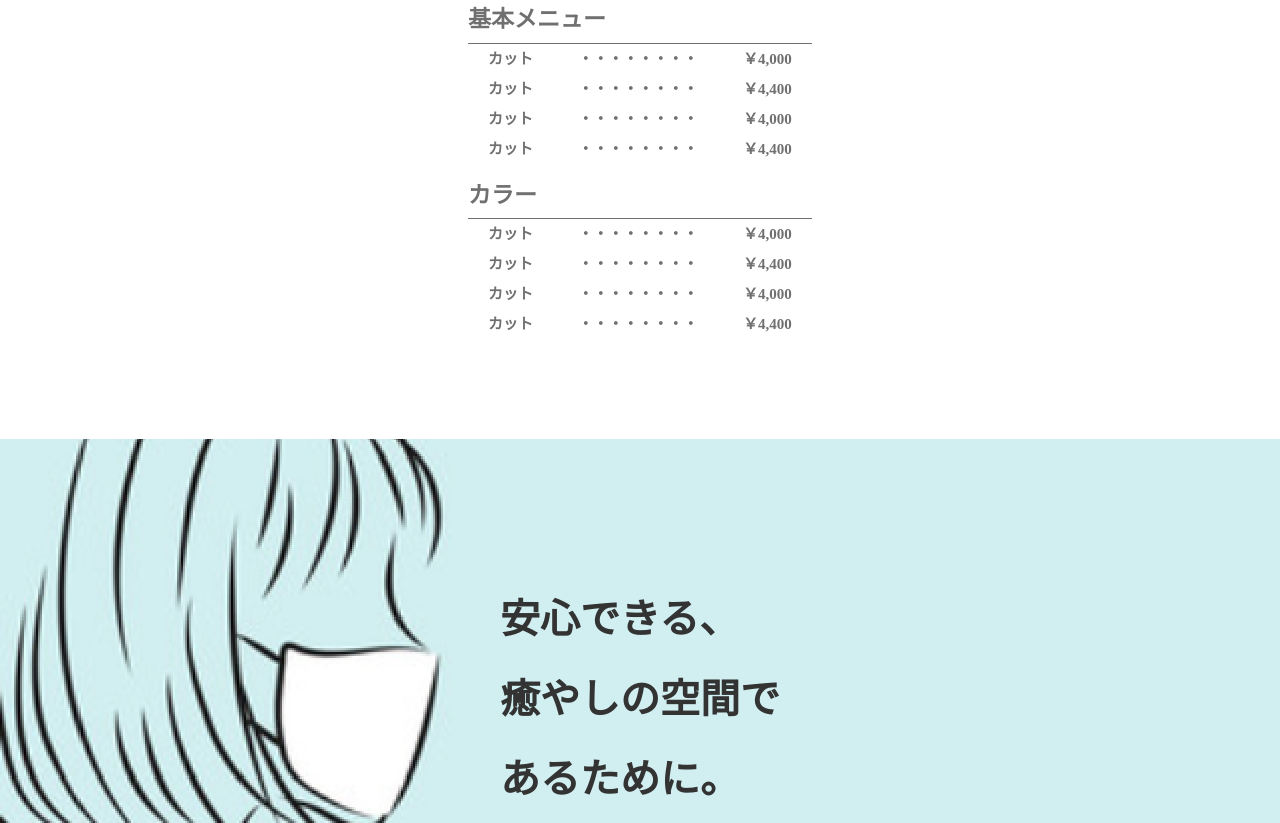
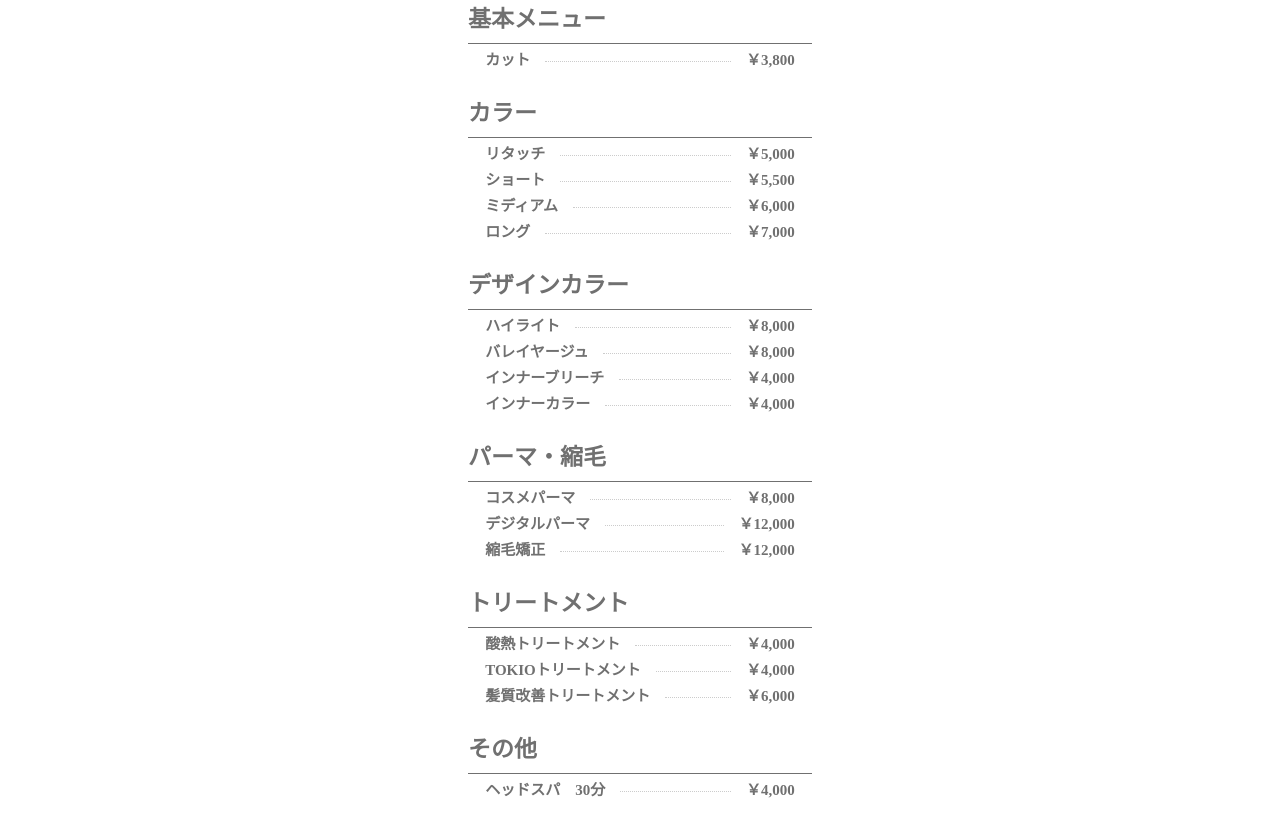
Before and after one commit to inouegaku01/site-yui, a plain HTML site: page menu.html in a window 1280 px wide. Shown: the part 492-1315 px from the top of the page. Drawn offline with Linux system fonts and the light colour scheme.

Commit message:
サイトデザイン大幅修正

```diff
--- a/css/style.css
+++ b/css/style.css
@@ -309,9 +309,9 @@ a:active, a:focus {outline:0;}
 }
 
 /* content_common */
-section.blue { background-color: #d1eef0; }
+section.blue { /*background-color: #d1eef0;*/ }
 section .content { max-width: 768px; padding: 20px 10px; }
-section .content.center { margin: 0 auto; text-align: center; }
+	section .content.center { margin: 0 auto; text-align: center; }
 #wrapper { overflow-x: hidden; }
 .left{ text-align: left; }
 .right{ text-align: right; }
@@ -323,7 +323,7 @@ section p.sp_mgt0 { margin-top: 0; }
 section.content img { max-width:90%; height:auto; }
 section.content p, section p {
 	margin-bottom:15px;
-	line-height: 2em;
+	line-height: 1.5em;
 }
 .aligncenter { text-align: center; }
 a img:hover {
@@ -354,8 +354,8 @@ a img:hover {
 @media screen and (max-width:767px) {
 	.col2 .box { display: inline-block; width:48%; vertical-align: top; padding: 5px;}
 	.col2 h3.catchcopy { margin: 20px 0; padding: 0; }
-	.col2 .box img { margin: 0 auto 20px; }
-	.sp_maxwidth .col2 .box { width: 100%; margin: 0 0 20px; }
+	.col2 .box img { /*margin: 0 auto 20px; */}
+.sp_maxwidth .col2 .box { width: 100%; margin: 0 0 20px; }
 	.sp_maxwidth .col2 .box.maxwidth { padding: 0; }
 	.sp_maxwidth .col2 .box.maxwidth p { padding: 0; line-height: 1em; margin: 0; }
 	.sp_maxwidth .col2 .box p img { width: 100%; padding: 0; margin: 0; }
@@ -448,7 +448,7 @@ p span.name { margin-left: 2em; }
 section .content.pricetable { max-width: 344px; }
 .single_topic_menu1 h2 { color: #333333; font-size: 60px; }
 .single_topic_menu2 h2 { color: #333333; font-size: 40px; }
-h3.border { text-align: left; border-bottom: 1px solid #707070; padding-bottom: 5px; }
+h3.border { text-align: left; border-bottom: 1px solid #707070; padding-bottom: 5px; margin-bottom: 5px;}
 
 @media screen and (min-width:768px) {
 	.single_topic_menu1 {
@@ -500,6 +500,35 @@ h3.border { text-align: left; border-bottom: 1px solid #707070; padding-bottom:
 		padding-top: 10%;
 	}
 }
+
+
+.menuPrice {
+	/*width: 50%;
+	margin: 0 auto 50px;
+	color: #673b15;*/
+	display: flex;
+	flex-flow: row wrap;
+	justify-content: space-between;
+	width: 90%;
+	margin: 0 auto;
+	font-size: 14px !important;
+}
+
+.menuLeft,.menuRight {
+	flex: 0 1 auto;
+}
+
+.centerLine {
+	padding: 5px 15px;
+	flex-grow: 2;
+}
+
+.centerLine hr {
+	border-width: 1px 0px 0px 0px;
+	border-style: dotted;
+	border-color: #cccccc;
+}
+
 
 /* infromation page */
 .single_topic_info h2 { color: #fff; font-size: 60px; }
--- a/menu.html
+++ b/menu.html
@@ -124,24 +124,120 @@
 			</div>
 			<div class="content center pricetable">
 				<h3 class="border">基本メニュー</h3>
-				<p>カット　　　・・・・・・・・　　　￥4,000<br>
-				カット　　　・・・・・・・・　　　￥4,400<br>
-				カット　　　・・・・・・・・　　　￥4,000<br>
-				カット　　　・・・・・・・・　　　￥4,400</p>
+				<div class="menuPrice">
+					<div class="menuLeft">カット</div>
+						<div class="centerLine"><hr></div>
+					<div class="menuRight">￥3,800</div>
+				</div>
+
+				<br>
+
+
 				<h3 class="border">カラー</h3>
-				<p>
-				カット　　　・・・・・・・・　　　￥4,000<br>
-				カット　　　・・・・・・・・　　　￥4,400<br>
-				カット　　　・・・・・・・・　　　￥4,000<br>
-				カット　　　・・・・・・・・　　　￥4,400</p>
+				<div class="menuPrice">
+					<div class="menuLeft">リタッチ</div>
+						<div class="centerLine"><hr></div>
+					<div class="menuRight">￥5,000</div>
+				</div>
+				<div class="menuPrice">
+					<div class="menuLeft">ショート</div>
+						<div class="centerLine"><hr></div>
+					<div class="menuRight">￥5,500</div>
+				</div>
+				<div class="menuPrice">
+					<div class="menuLeft">ミディアム</div>
+						<div class="centerLine"><hr></div>
+					<div class="menuRight">￥6,000</div>
+				</div>
+				<div class="menuPrice">
+					<div class="menuLeft">ロング</div>
+						<div class="centerLine"><hr></div>
+					<div class="menuRight">￥7,000</div>
+				</div>
+
+				<br>
+
+
+
+
+			<h3 class="border">デザインカラー</h3>
+			<div class="menuPrice">
+				<div class="menuLeft">ハイライト</div>
+					<div class="centerLine"><hr></div>
+				<div class="menuRight">￥8,000</div>
 			</div>
+			<div class="menuPrice">
+				<div class="menuLeft">バレイヤージュ</div>
+					<div class="centerLine"><hr></div>
+				<div class="menuRight">￥8,000</div>
+			</div>
+			<div class="menuPrice">
+				<div class="menuLeft">インナーブリーチ</div>
+					<div class="centerLine"><hr></div>
+				<div class="menuRight">￥4,000</div>
+			</div>
+			<div class="menuPrice">
+				<div class="menuLeft">インナーカラー</div>
+					<div class="centerLine"><hr></div>
+				<div class="menuRight">￥4,000</div>
+			</div>
+
+			<br>
+
+			<h3 class="border">パーマ・縮毛</h3>
+			<div class="menuPrice">
+				<div class="menuLeft">コスメパーマ</div>
+					<div class="centerLine"><hr></div>
+				<div class="menuRight">￥8,000</div>
+			</div>
+			<div class="menuPrice">
+				<div class="menuLeft">デジタルパーマ</div>
+					<div class="centerLine"><hr></div>
+				<div class="menuRight">￥12,000</div>
+			</div>
+			<div class="menuPrice">
+				<div class="menuLeft">縮毛矯正</div>
+					<div class="centerLine"><hr></div>
+				<div class="menuRight">￥12,000</div>
+			</div>
+
+			<br>
+
+			<h3 class="border">トリートメント</h3>
+			<div class="menuPrice">
+				<div class="menuLeft">酸熱トリートメント</div>
+					<div class="centerLine"><hr></div>
+				<div class="menuRight">￥4,000</div>
+			</div>
+			<div class="menuPrice">
+				<div class="menuLeft">TOKIOトリートメント</div>
+					<div class="centerLine"><hr></div>
+				<div class="menuRight">￥4,000</div>
+			</div>
+			<div class="menuPrice">
+				<div class="menuLeft">髪質改善トリートメント</div>
+					<div class="centerLine"><hr></div>
+				<div class="menuRight">￥6,000</div>
+			</div>
+
+			<br>
+
+			<h3 class="border">その他</h3>
+			<div class="menuPrice">
+				<div class="menuLeft">ヘッドスパ　30分</div>
+					<div class="centerLine"><hr></div>
+				<div class="menuRight">￥4,000</div>
+			</div>
+
+			</div>
+		</div>
 		</section>
 		<section class="p65">
 			<div class="single_topic_menu2">
 				<h2>安心できる、<br>癒やしの空間で<br>あるために。</h2>
 			</div>
 			<div class="content pricetable">
-				<p>来ていただいたお客様には、安心してゆっくりと癒しとリラックスの時間を少しでも過ごしていただけるように、ゆい美容室では、店内の換気、備品の消毒、手指の消毒、マスクの着用など、衛生管理を徹底し、予約人数を制限して調整しながら営業しています。安心してご来店くださいませ。</p>
+				<p>安心してゆっくりと癒しとリラックスの時間を少しでも過ごしていただけるように、ゆい美容室では、店内の換気、備品の消毒、手指の消毒、マスクの着用など、衛生管理を徹底し、予約人数を制限して調整しながら営業しています。安心してご来店くださいませ。</p>
 			</div>
         </section>
 		<!-- content end -->
```
Also changed, not shown: index.html (+28 -14 lines), image/about_image1.png, image/single_topic_info_back.png, image/single_topic_info_back_sp.png, image/top_new/cut.png (added), image/top_new/design.png (added), image/top_new/gif1.gif (added), image/top_new/highlight.png (added), image/topic_about_back.png, image/topic_about_back_sp.png.
